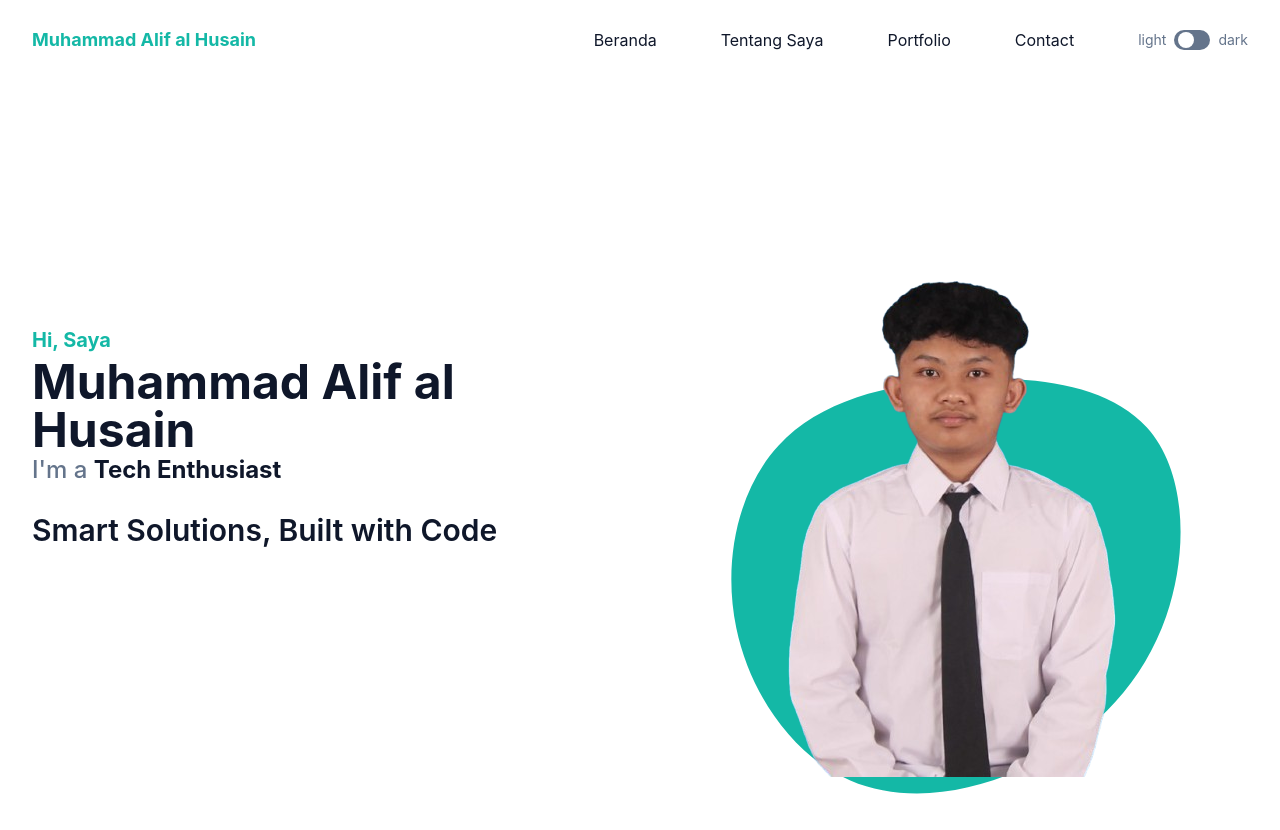
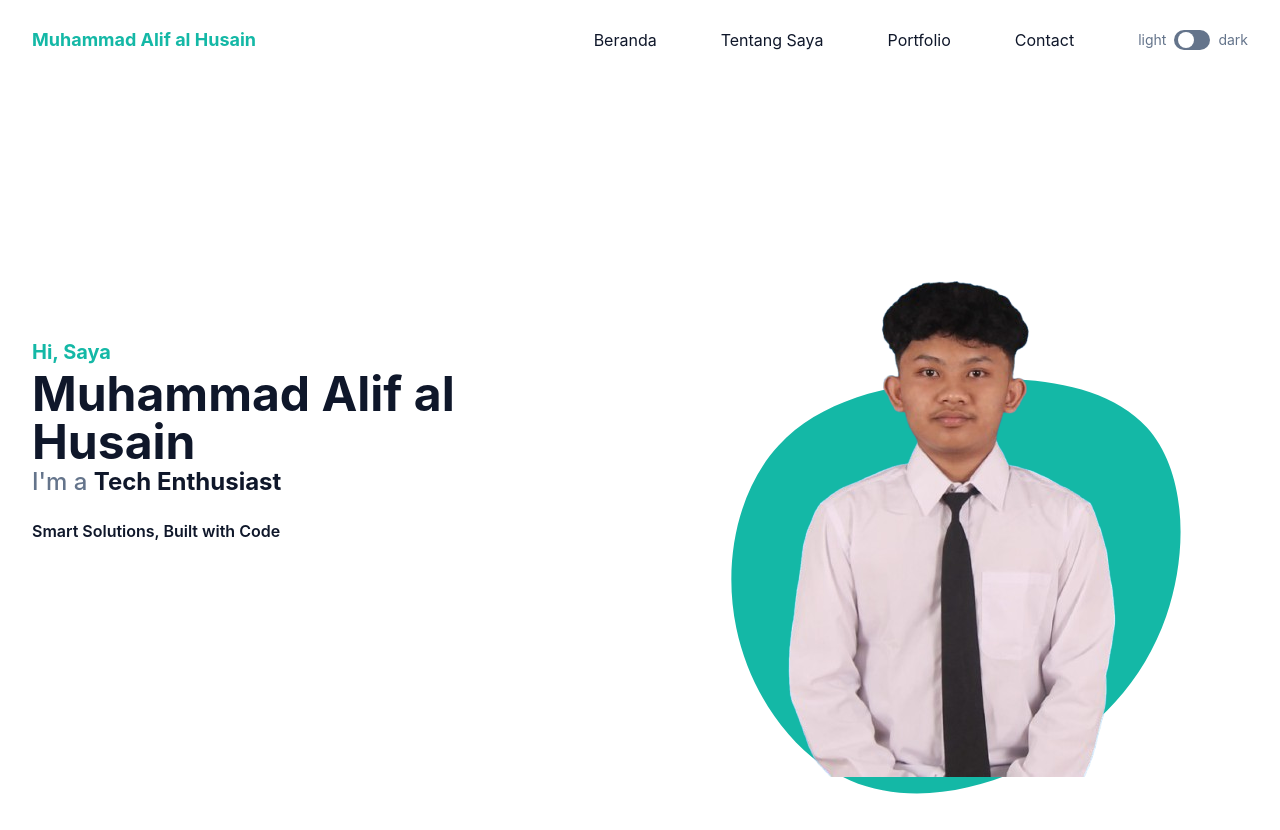
Before and after one commit to muhammadalifalhusain/portfolio, a website: page index.html in a window 1280 px wide. Shown: the top 830 px of the page. Drawn offline with Linux system fonts and the light colour scheme.

Commit message:
upd fontsize

```diff
--- a/index.html
+++ b/index.html
@@ -73,7 +73,7 @@
                 <div class="w-full self-center px-4 lg:w-1/2">
                     <h1 class=" text-4xl font-bold text-primary md:text-xl ">Hi, Saya <span class="block font-bold text-dark text-4xl mt-1 lg:text-5xl"> Muhammad Alif al Husain</span></h1>
                     <h2 class="font-medium text-secondary text-lg mb-5 lg:text-2xl">I'm a <span class="text-dark font-bold">Tech Enthusiast</span> </h2>
-                    <p class="font-semibold text-dark mb-10 leading-relaxed text-3xl">Smart Solutions, Built with Code</p>
+                    <p class="font-semibold text-dark mb-10 leading-relaxed ">Smart Solutions, Built with Code</p>
                 </div>
                 <div class="w-full self-end px-4 lg:w-1/2">
                     <div class="relative mt-10 lg:right-0 lg:mt-9">
```
